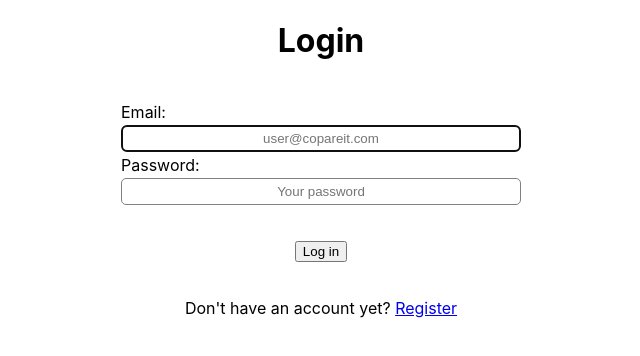
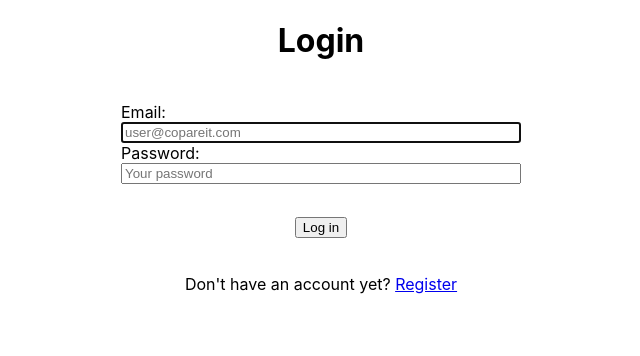
Before and after one commit to vermontgarcia/mern-react-app, a React (Create React App) app: page /login in a window 1280 px wide. Shown: the top 356 px of the page, without its empty margins (319-959 px from the left). Built offline with nearby package versions, Linux system fonts and the light colour scheme.

Commit message:
Styles applied

```diff
--- a/src/App.css
+++ b/src/App.css
@@ -45,6 +45,10 @@
   border-radius: 50%;
 }
 
+.nav-logo{
+  height: 30px;
+}
+
 .profile-picture{
   width: 100px;
   border-radius: 50%;
@@ -71,6 +75,10 @@
   margin: 3px 0;
 }
 
+.input-search{
+  border-radius: 20px;
+}
+
 .home-envelop{
   max-width: 90vw;
   margin: auto;
--- a/src/Components/Common/InputField.js
+++ b/src/Components/Common/InputField.js
@@ -1,10 +1,10 @@
 import React from 'react';
 
-const InputField = ({handleChange, title, type, name, placeholder, autofocus}) => (
+const InputField = ({handleChange, title, type, name, placeholder, autofocus, className}) => (
   <div className='form-field-envelop'>
     <label className='label'>
       {title}
-      <input className='input'
+      <input className={className}
         type={type}
         name={name}
         placeholder={placeholder}
--- a/src/Components/Home/Home.js
+++ b/src/Components/Home/Home.js
@@ -50,7 +50,7 @@ class Home extends Component {
           <h1>Home</h1>
         </div>
         <div className='home-envelop'>
-          <InputField name='search' placeholder='Search' handleChange={this.handleChange} />
+          <InputField name='search' className='input-search input' placeholder='Search' handleChange={this.handleChange} />
           <p onClick={this.props.handleLogout}>Logout</p>
         </div>
 
```
